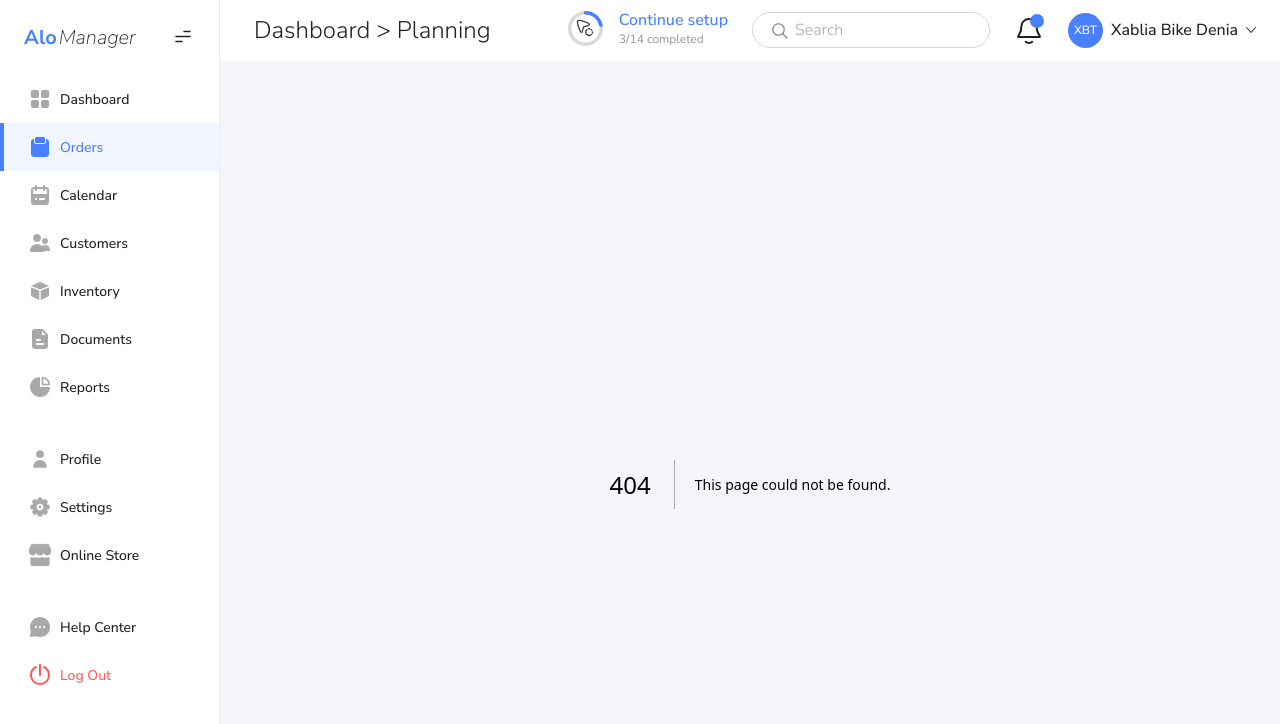
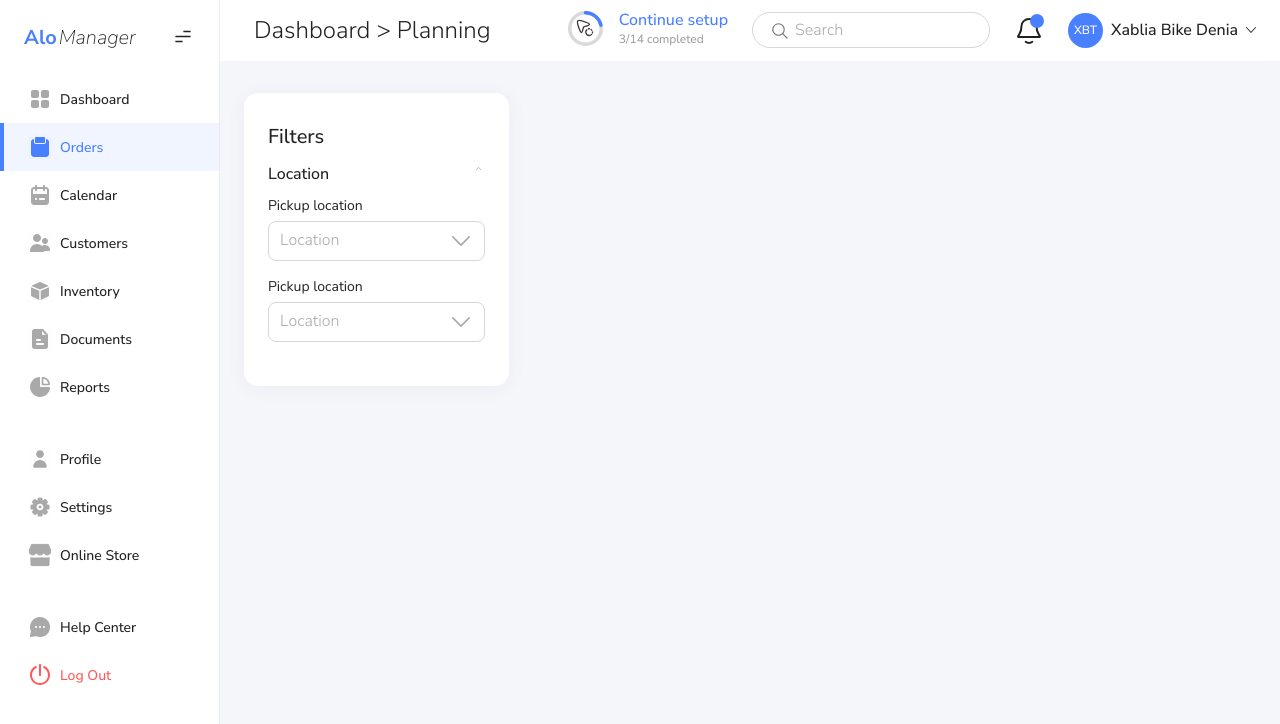
Before and after one commit to francoserjen10/Vendor_frontend_final, a Next.js app: page /orders in a window 1280 px wide. Before the commit this address had no page. Shown: the top 724 px of the page. Built offline with nearby package versions, Linux system fonts and the light colour scheme.

Commit message:
UI de orders Work in Progress

```diff
--- a/app/globals.sass
+++ b/app/globals.sass
@@ -5,6 +5,7 @@
 @use "./styles/header"
 @use "./styles/sidebar"
 @use "./styles/circularProgress"
+@use "./styles/orders"
 @use "./styles/commonStyles"
 @use "./styles/common/inputs"
 @use "./styles/common/form-errors"
--- /dev/null
+++ b/app/orders/page.tsx
@@ -0,0 +1,16 @@
+import OrdersFilters from "@/components/orders/OrdersFilters";
+
+export default function OrdersPage() {
+    return (
+        <section className="orders">
+            <div className="orders__layout">
+                <OrdersFilters />
+
+                <div className="orders__content">
+                    {/* acá después agregamos: título+descripción+New Order,
+              filtro centrado, 4 cards de métricas y la tabla */}
+                </div>
+            </div>
+        </section>
+    );
+}
--- /dev/null
+++ b/components/orders/OrdersFilters.tsx
@@ -0,0 +1,60 @@
+'use client';
+import DownArrowIcon from '@/assets/images/downArrow.svg';
+
+export default function OrdersFilters() {
+    return (
+        <aside className="orders-filters" aria-labelledby="orders-filters-title">
+            <div className="orders-filters__header">
+                <h2 id="orders-filters-title" className="orders-filters__title">Filters</h2>
+            </div>
+
+            <div className="orders-filters__body">
+                <section className="orders-filters__section orders-filters__section--location" aria-labelledby="filters-location-title">
+                    <div className="orders-filters__section-header">
+                        <h3 id="filters-location-title" className="orders-filters__section-title">Location</h3>
+                        {/* Aca tengo un svg */}
+                        <DownArrowIcon className="orders-filters__chevron" width={13} height={7} aria-hidden />
+                    </div>
+
+                    <div className="orders-filters__section-body">
+                        <div className="field field--select">
+                            <label htmlFor="pickup" className="orders-filters__label">Pickup location</label>
+                            <div className="field__control">
+                                <select id="pickup" className="field__input field__select" defaultValue="" required>
+                                    <option value="">Location</option>
+                                    {/* TODO: llenar con locations reales */}
+                                    <option value="denia">Denia</option>
+                                    <option value="xabia">Xàbia</option>
+                                </select>
+                                {/* Tengo un svg tambien
+                                downArrow.svg
+                                Podria poner un width y height para darle tama;o 1:1 a figma
+                                */}
+                                <DownArrowIcon className="field__chevron" width={24} height={24} aria-hidden />
+                            </div>
+                        </div>
+
+                        <div className="field field--select">
+                            <label htmlFor="return" className="orders-filters__label">Pickup location</label>
+                            <div className="field__control">
+                                <select id="return" className="field__input field__select" defaultValue="" required>
+                                    <option value="">Location</option>
+                                    {/* TODO: llenar con locations reales */}
+                                    <option value="denia">Denia</option>
+                                    <option value="xabia">Xàbia</option>
+                                </select>
+                                {/* Tengo un svg tambien
+                                downArrow.svg
+                                Podria poner un width y height para darle tama;o 1:1 a figma
+                                */}
+                                <DownArrowIcon className="field__chevron" width={24} height={24} aria-hidden />
+                            </div>
+                        </div>
+                    </div>
+                </section>
+                {/* acá después van los controles de filtros */}
+                {/* Ej: status, date range, search, etc. */}
+            </div>
+        </aside>
+    );
+}
--- a/styles/common/inputs.sass
+++ b/styles/common/inputs.sass
@@ -44,6 +44,9 @@
     width: 100%
 
     .field__input
+      -webkit-appearance: none
+      -moz-appearance: none
+      appearance: none
       flex: 1 1 auto
       height: 100%
       border: 0
@@ -83,6 +86,14 @@
       > label
         position: relative
         z-index: 2
+      &:invalid
+        color: v.$placeholder
+
+.field--select .field__input
+  &:invalid
+    color: v.$placeholder
+  &:not(:invalid)
+    color: v.$text-dark
 
 /*=== checks ===*/
 .radio
--- a/styles/commonStyles.sass
+++ b/styles/commonStyles.sass
@@ -44,7 +44,7 @@
   min-height: 100vh
 
 .app-shell__main
-  padding: 24px
+  padding: 32px 24px
 
 @media (max-width: 768px)
   .app-shell
--- /dev/null
+++ b/styles/orders.sass
@@ -0,0 +1,116 @@
+@use "./styles/variables" as v
+
+.orders__layout
+  display: grid
+  grid-template-columns: 265px 1fr
+  gap: 24px
+  align-items: start
+
+.orders-filters
+  width: 100%
+  background: v.$surface
+  border-radius: 14px
+  box-shadow: 0px 2px 20px -2px rgba(82, 101, 145, 0.08)
+  padding-block: 32px
+  display: flex
+  flex-direction: column
+  row-gap: 16px
+
+.orders-filters__header
+  //height: 27px
+  padding: 0 24px
+  display: inline-flex
+  align-items: center
+  justify-content: center
+  gap: 10px
+
+.orders-filters__title
+  flex: 1 1 auto
+  margin: 0
+  color: v.$text-dark
+  font-size: 20px
+  font-weight: 500
+
+.orders-filters__body
+  display: flex
+  flex-direction: column
+  row-gap: 16px
+  padding: 0 24px
+
+.orders-filters__section
+  width: 100%
+  display: inline-flex
+  flex-direction: column
+  row-gap: 12px
+  padding-bottom: 12px
+
+.orders-filters__section-header
+  display: inline-flex
+  align-items: flex-start
+  justify-content: space-between
+  gap: 10px
+
+.orders-filters__section-title
+  margin: 0
+  color: v.$text-dark
+  font-size: 16px
+  font-weight: 500
+
+.orders-filters__chevron
+  width: 13px
+  height: 7px
+  transform: rotate(180deg)
+  color: v.$placeholder
+  svg
+    width: 100%
+    height: 100%
+    display: block
+  svg [fill]:not([fill="none"])
+    fill: currentColor !important
+  svg [stroke]:not([stroke="none"])
+    stroke: currentColor !important
+
+.orders-filters__section-body
+  display: flex
+  flex-direction: column
+  row-gap: 16px
+
+.orders-filters__field
+  display: flex
+  flex-direction: column
+  row-gap: 6px
+
+.orders-filters__label
+  margin: 0
+  color: v.$text-dark
+  font-size: 14px
+  font-weight: 400
+
+.select
+  position: relative
+  display: inline-flex
+  align-items: center
+  height: 40px
+  width: 100%
+  padding: 0 11px
+  background: #fff
+  border: 1px solid v.$border // usá #D7D7D7 si tu var es distinta
+  border-radius: 8px
+
+.select__control
+  -webkit-appearance: none
+  -moz-appearance: none
+  appearance: none
+  border: 0
+  outline: 0
+  background: transparent
+  width: 100%
+  height: 100%
+  padding: 0
+  margin: 0
+  font-size: 16px
+  font-weight: 300
+  color: v.$text-dark
+  /* placeholder: usamos :invalid para colorear */
+  &:invalid
+    color: v.$placeholder
```
